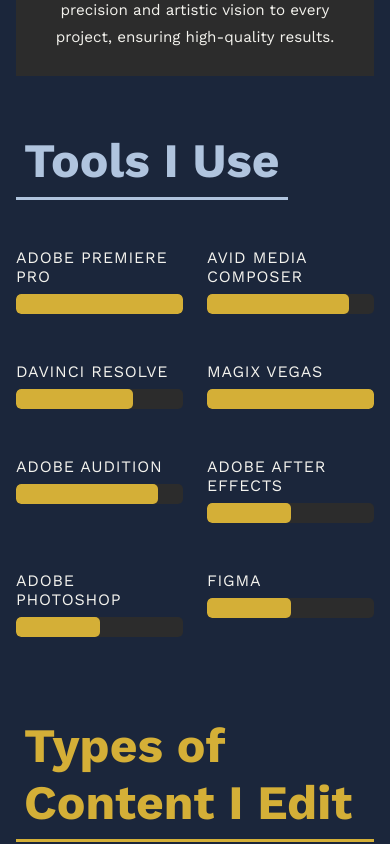
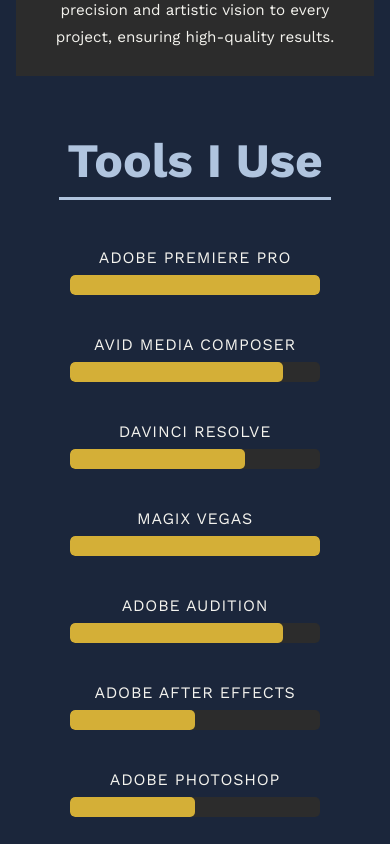
Before and after one commit to afra50/Pokorski-Bartek, a React (Create React App) app: page /about in a window 390 px wide. Shown: the part 1280-2124 px from the top of the page. Built offline with nearby package versions, Linux system fonts and the light colour scheme.

Commit message:
programs section phones tablets

```diff
--- a/src/styles/pages/AboutPage.scss
+++ b/src/styles/pages/AboutPage.scss
@@ -239,6 +239,19 @@
                 padding: 3rem;
             }
         }
+
+        .programs-section {
+
+            ul {
+                font-size: 0.85rem;
+
+                li {
+                    flex: 1 1 calc(33.333% - 1rem);
+                    max-width: 30vw;
+                    min-width: 25vw;
+                }
+            }
+        }
     }
 }
 
@@ -260,14 +273,19 @@
         }
 
         .programs-section {
+            h2 {
+                justify-self: center;
+            }
 
             ul {
-                font-size: 0.7rem;
+                font-size: 1.2rem;
+                gap: 1rem;
 
                 li {
-                    flex: 1 1 calc(33.333% - 1.5rem);
-                    max-width: 30vw;
-                    min-width: 20vw;
+                    flex: 1 1 calc(50% - 1rem);
+                    max-width: 60vw;
+                    min-width: 40vw;
+                    text-align: center;
                 }
             }
         }
@@ -295,13 +313,17 @@
         }
 
         .programs-section {
+
             ul {
+                flex-direction: column;
+                align-items: center;
                 font-size: 1rem;
+                gap: 1rem;
 
                 li {
-                    flex: 1 1 calc(50% - 1.5rem);
-                    max-width: 60vw;
-                    min-width: 30vw;
+                    flex: 1 1 100%;
+                    max-width: 90%;
+                    min-width: 70%;
                 }
             }
         }
```
Also changed, not shown: 6 other files (tests, documents, lock files or other folders).
